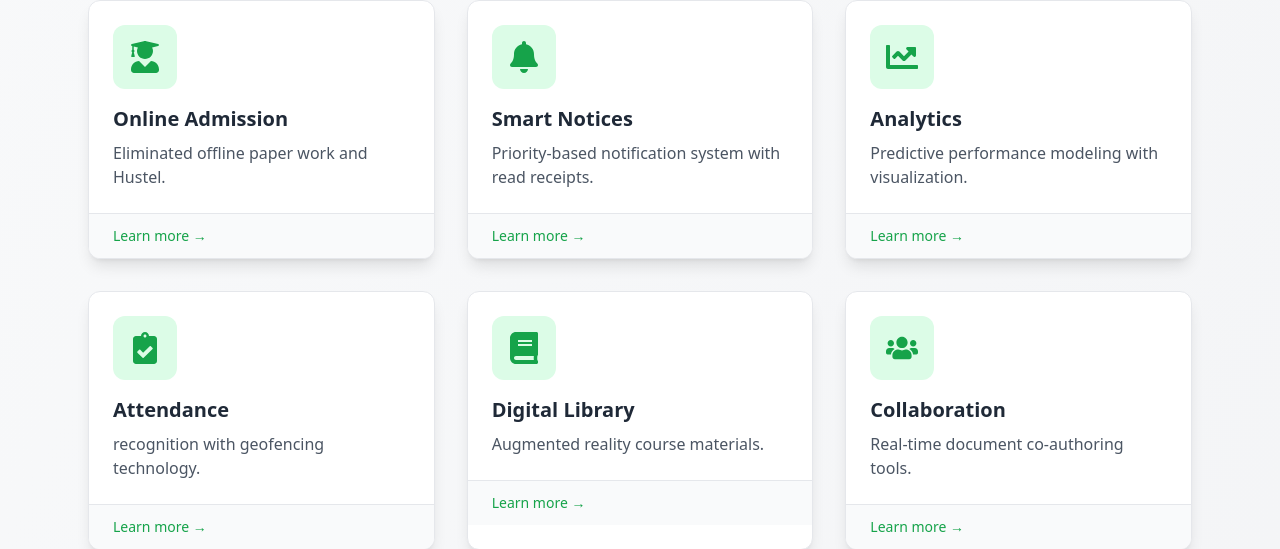
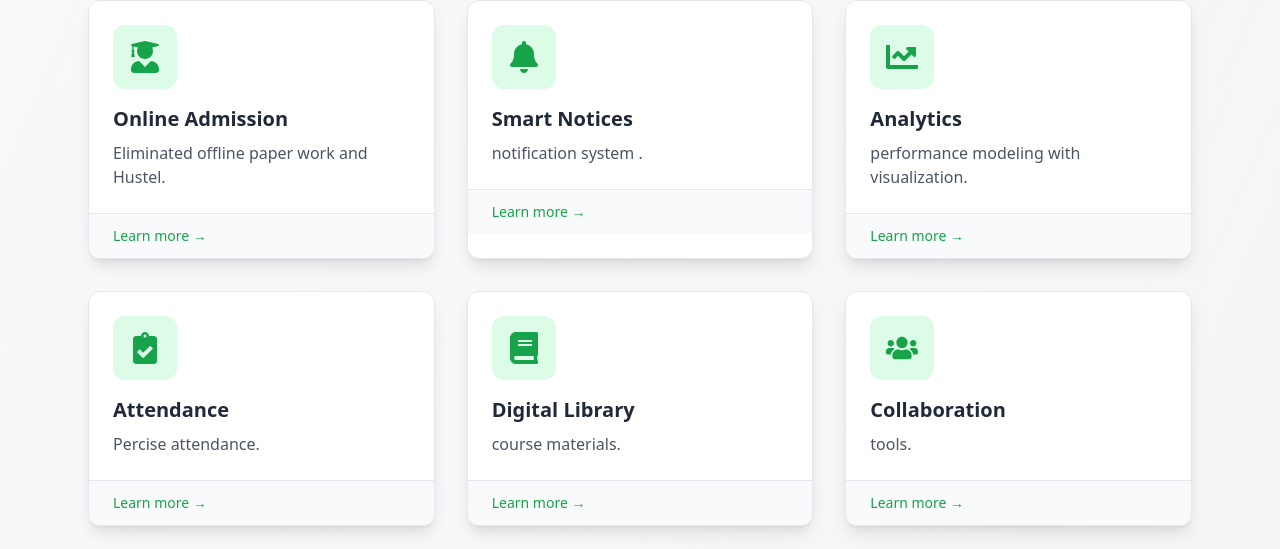
Before and after one commit to ayushthakur4/CollegeManage, a React (Vite) app: page /learn in a window 1280 px wide. Shown: the part 1437-1986 px from the top of the page. Built offline with nearby package versions, Linux system fonts and the light colour scheme.

Commit message:
major changes

```diff
--- a/src/components/WhatWeAre.jsx
+++ b/src/components/WhatWeAre.jsx
@@ -132,17 +132,17 @@ const WhatWeAre = () => {
             {[
               {
                 title: "Attendance Tracking",
-                content: "AI-powered facial recognition with geofencing technology for precise attendance monitoring.",
+                content: " Precise attendance monitoring.",
                 icon: <FaClipboardCheck className="w-10 h-10" />
               },
               {
                 title: "Performance Insights",
-                content: "Predictive analytics and personalized learning recommendations for student success.",
+                content: "Can moniter their performance.",
                 icon: <FaChartLine className="w-10 h-10" />
               },
               {
                 title: "Result Management",
-                content: "Blockchain-secured academic records with instant verification capabilities.",
+                content: " With academic records capabilities.",
                 icon: <FaUserGraduate className="w-10 h-10" />
               },
             ].map((pillar, index) => (
--- a/src/pages/learnmore.jsx
+++ b/src/pages/learnmore.jsx
@@ -41,11 +41,11 @@ const LearnMore = () => {
 
   const features = [
     { icon: <FaUserGraduate className="w-8 h-8" />, title: "Online Admission", description: "Eliminated offline paper work and  Hustel." },
-    { icon: <FaBell className="w-8 h-8" />, title: "Smart Notices", description: "Priority-based notification system with read receipts." },
-    { icon: <FaChartLine className="w-8 h-8" />, title: "Analytics", description: "Predictive performance modeling with visualization." },
-    { icon: <FaClipboardCheck className="w-8 h-8" />, title: " Attendance", description: " recognition with geofencing technology." },
-    { icon: <FaBook className="w-8 h-8" />, title: "Digital Library", description: "Augmented reality course materials." },
-    { icon: <FaUsers className="w-8 h-8" />, title: "Collaboration", description: "Real-time document co-authoring tools." },
+    { icon: <FaBell className="w-8 h-8" />, title: "Smart Notices", description: "notification system ." },
+    { icon: <FaChartLine className="w-8 h-8" />, title: "Analytics", description: " performance modeling with visualization." },
+    { icon: <FaClipboardCheck className="w-8 h-8" />, title: " Attendance", description: " Percise attendance." },
+    { icon: <FaBook className="w-8 h-8" />, title: "Digital Library", description: " course materials." },
+    { icon: <FaUsers className="w-8 h-8" />, title: "Collaboration", description: "tools." },
   ];
 
   return (
```
